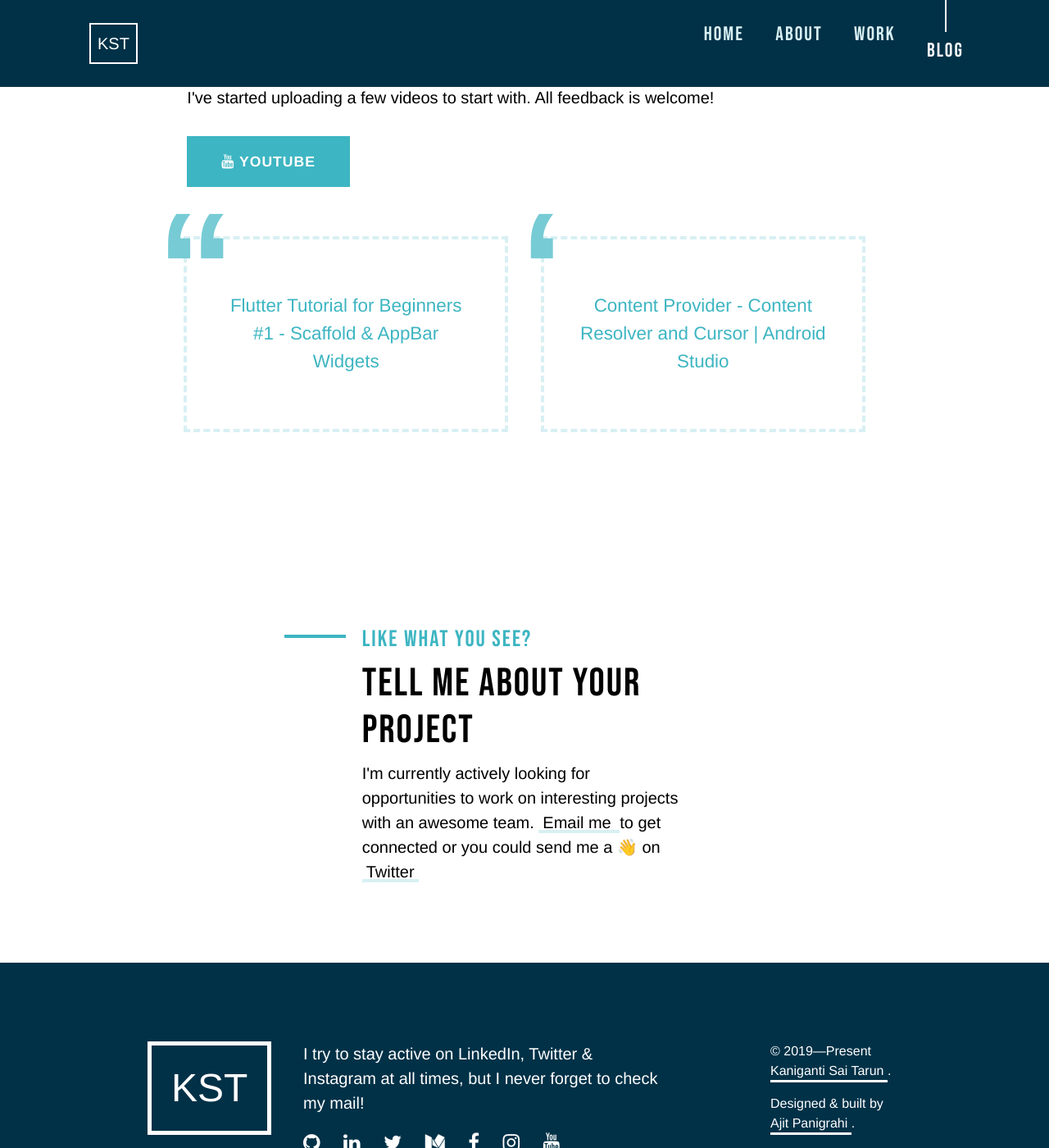
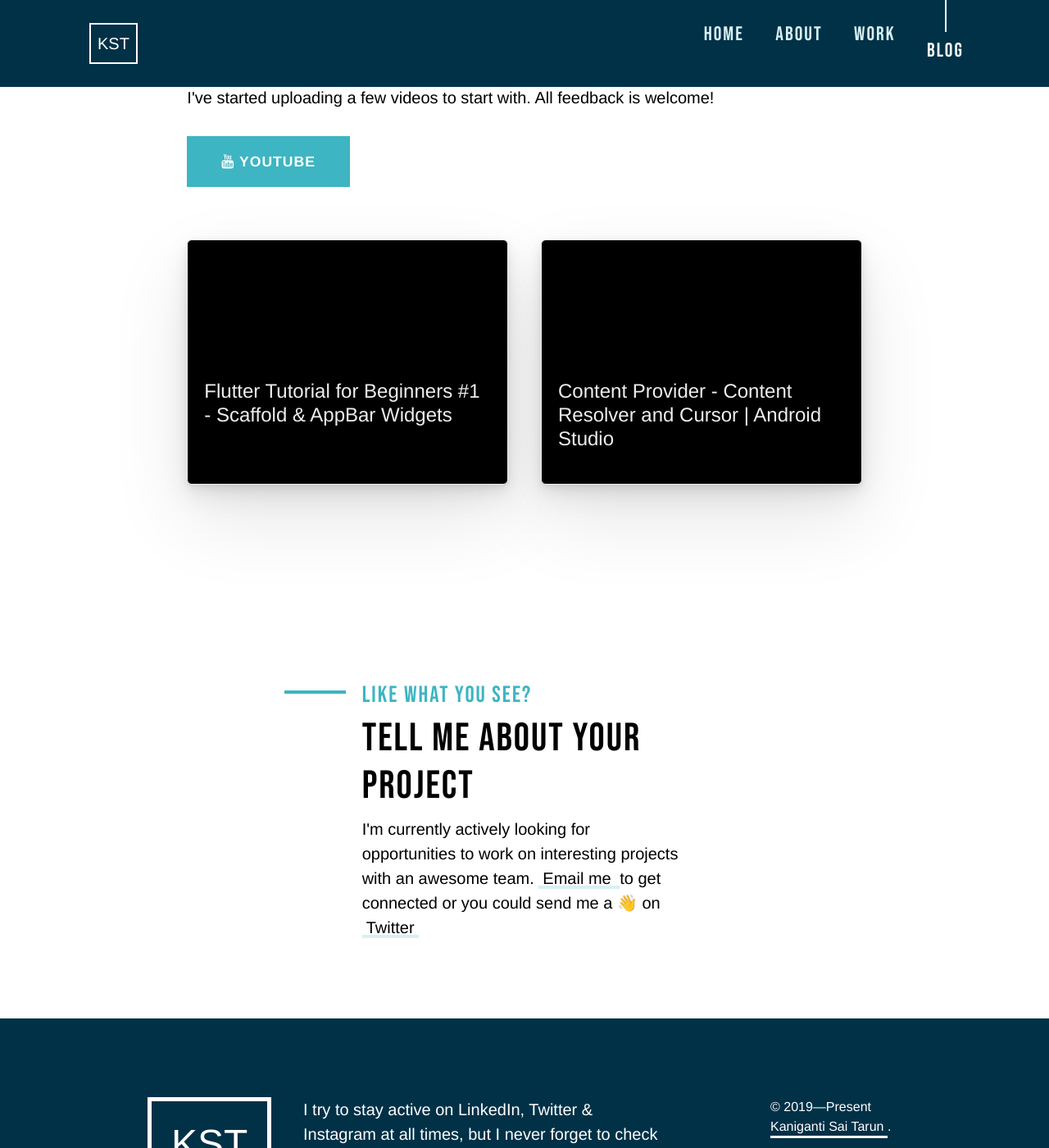
Before and after one commit to SAITARUN55/Portfolio, a Jekyll site: the page built from index.html, in a window 1280 px wide and 1400 px high, scrolled down 5256 px. Shown: the whole window at 82% size. Built offline with Jekyll 4.4.1, drawn with Linux system fonts in a browser that asks for light colours.

Commit message:
:sparkles: Added new cards design for videos
With support for optional values: img_url, img_alt

```diff
--- a/index.html
+++ b/index.html
@@ -363,7 +363,6 @@
 								target="_blank">
 								{% if article.img_url %}<img
 									alt="{{ article.img_alt | default: article.title }}"
-									class="logo"
 									src="{{ article.img_url }}">{% endif %}
 								<div class="blog-content{% unless article.img_url %} no-image{% endunless %}">
 									<h4 class="title">{{ article.title }}</h4>
@@ -410,13 +409,18 @@
 					class="col-10 offset-1 col-md-8 offset-md-2 col-lg-8 offset-lg-2"
 					data-aos-delay="450"
 					data-aos="fade-up">
-					<ul class="video-list">
+					<ul class="blog-list for-videos">
 						{% for video in site.data.videos %}<li>
 							<a
 								href="{{ video.url }}"
 								rel="noopener noreferrer"
 								target="_blank">
-								{{ video.title }}
+								{% if video.img_url %}<img
+									alt="{{ video.img_alt | default: video.title }}"
+									src="{{ video.img_url }}">{% endif %}
+								<div class="blog-content{% unless video.img_url %} no-image{% endunless %}">
+									<h4 class="title">{{ video.title }}</h4>
+								</div>
 							</a>
 						</li>{% endfor %}
 					</ul>
--- a/style.sass
+++ b/style.sass
@@ -340,6 +340,11 @@ ul.blog-list
 	margin: 3rem 0 0
 	padding: 0
 	row-gap: 40px
+	&.for-videos
+		li
+			background: #000
+		a
+			color: #eee
 	& > li
 		border-radius: 6px
 		border: 1px solid #eee
@@ -372,44 +377,6 @@ ul.blog-list
 		padding: 0
 		li
 			margin-right: 10px
-
-.video-list
-	display: grid
-	grid-column-gap: 0
-	grid-row-gap: 3rem
-	grid-template-columns: 100%
-	list-style: none
-	margin: 3rem 0 0
-	padding: 0 !important
-	@media( #{$bp-md})
-		grid-column-gap: 3rem
-		grid-template-columns: 1fr 1fr
-	li a
-		color: $brand
-		display: block
-		font-size: 1.4rem
-		outline: 4px dashed $highlight
-		overflow: hidden
-		padding: 4rem 2.5rem !important
-		text-align: center
-		@media( #{$bp-sm})
-			margin-bottom: 0
-		&::before
-			color: $off-brand
-			content: open-quote
-			font-size: 12rem
-			font-weight: 700
-			line-height: 1.4rem
-			margin: -40px 0 0 -90px
-			position: absolute
-			transition: $transition-val
-		&:hover
-			color: $off-dark
-			outline: 4px dashed $brand
-			padding: 4rem 2.5rem !important
-			text-decoration: none
-			&::before
-				color: $brand
 
 #End-Game
 	background: $off-dark
```
